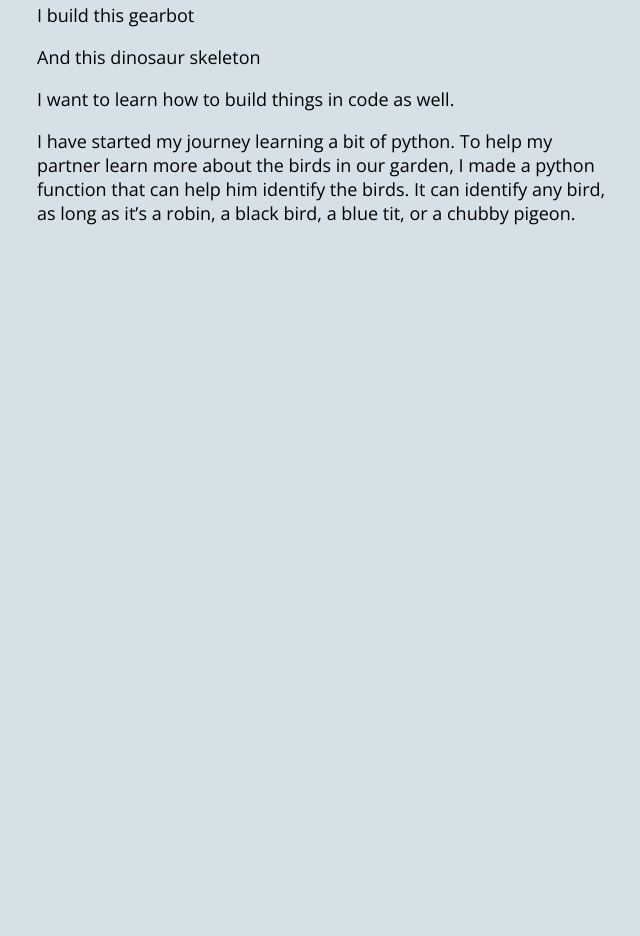
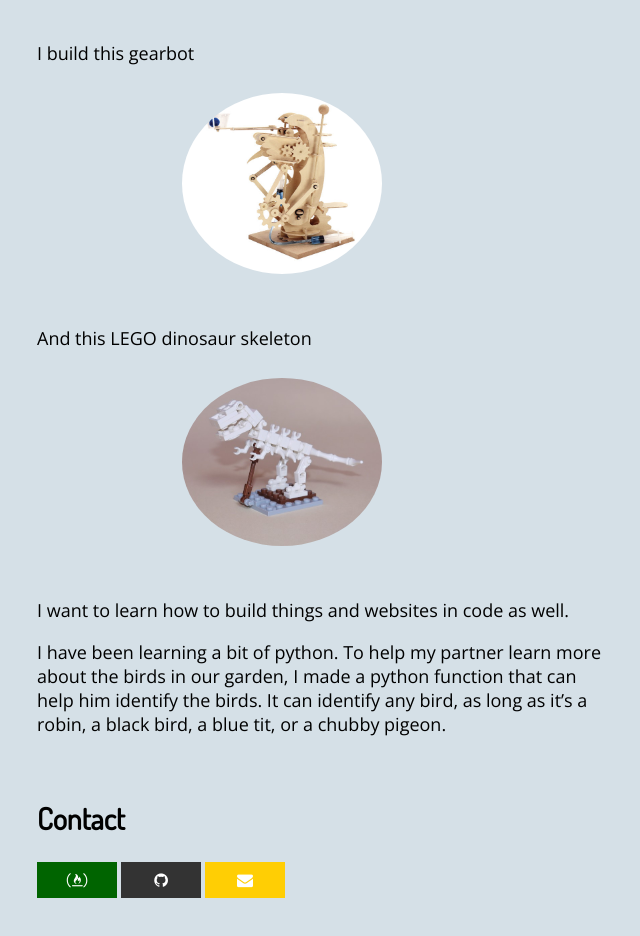
Before and after one commit to mathildepind/facapplication, a plain HTML site: page index.html in a window 1280 px wide. Shown: the part 696-1632 px from the top of the page, without its empty margins (313-953 px from the left). Before the commit the page ends 1009 px from the top, so only its background shows below. Drawn offline with nearby package versions, Linux system fonts and the light colour scheme.

Commit message:
Text edits

```diff
--- a/index.html
+++ b/index.html
@@ -12,7 +12,7 @@
 
     <div class="header">
       <h1>Mathilde Pind</h1>
-      <div><img class="smaller-image" src="mathilde.jpg" alt="Mathilde Pind. " style="float:center;">
+      <div><img class="smaller-image" src="https://avatars3.githubusercontent.com/u/29400766?v=4" alt="Mathilde Pind" style="float:center;">
 
       </div>
     </div>
@@ -20,11 +20,31 @@
         <p>I'm Mathilde. I like to build things.</p>
         <p>I grew up in Denmark and I went to university thinking I could change the world. I have a masters degree in Middle East studies and after graduation I worked as a project manager at university. I haven’t managed to change the world yet.</p>
         <p>Last year I quit my job and moved to the UK. Life had changed, my partner got a job in Cambridge, and suddenly I had free time and I realised I was now able to pursue my dream: learning to code.</p>
-        <p>I build this gearbot</p>
-        <p>And this dinosaur skeleton</p>
-        <p>I want to learn how to build things in code as well.</p>
-        <p>I have started my journey learning a bit of python. To help my partner learn more about the birds in our garden, I made a python function that can help him identify the birds. It can identify any bird, as long as it’s a robin, a black bird, a blue tit, or a chubby pigeon.</p>
+      </div>
+      <div class="container">
+        <div class="center">
+          <p>I build this gearbot</p>
+          <div class="center"><img class="smaller-image" src="Gearbot-600x543.jpg" alt="Gearbot" style="float:center">
+          </div>
+        </div>
+      </div>
+        <div class="container">
+          <div class="center">
+          <p>And this LEGO dinosaur skeleton</p>
+          <div class="center"><img class="smaller-image" src="dinosaur-lego.jpg" alt="Lego Dinosaur" style="float:center">
+          </div>
+        </div>
+      </div>
+      <div class="center">
+        <p>I want to learn how to build things and websites in code as well.</p>
+        <p>I have been learning a bit of python. To help my partner learn more about the birds in our garden, I made a python function that can help him identify the birds. It can identify any bird, as long as it’s a robin, a black bird, a blue tit, or a chubby pigeon.</p>
     </div>
-
+    <div class="center">
+      <h2>Contact</h2>
+      <a href="https://www.freecodecamp.org/mathildepind" class="fa fa-free-code-camp" target="_blank"></a>
+      <a href="https://github.com/mathildepind?tab=repositories"class="fa fa-github" target="_blank"></a>
+      <a href="https://www.codewars.com/users/mathildepind" target"blank"></a>
+      <a href="mailto:mathildepind@outlook.com" target="_blank" class="fa fa-envelope"></a>
+    </div>
   </body>
 </html>
```
